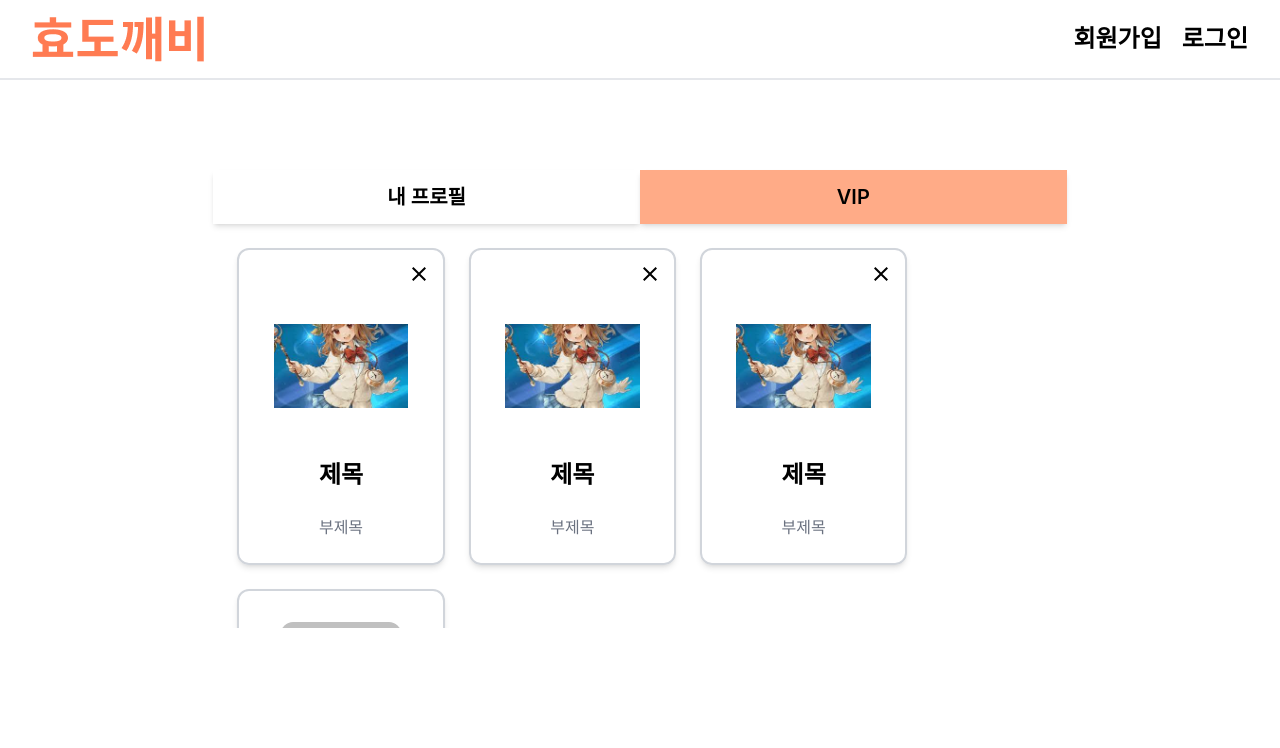
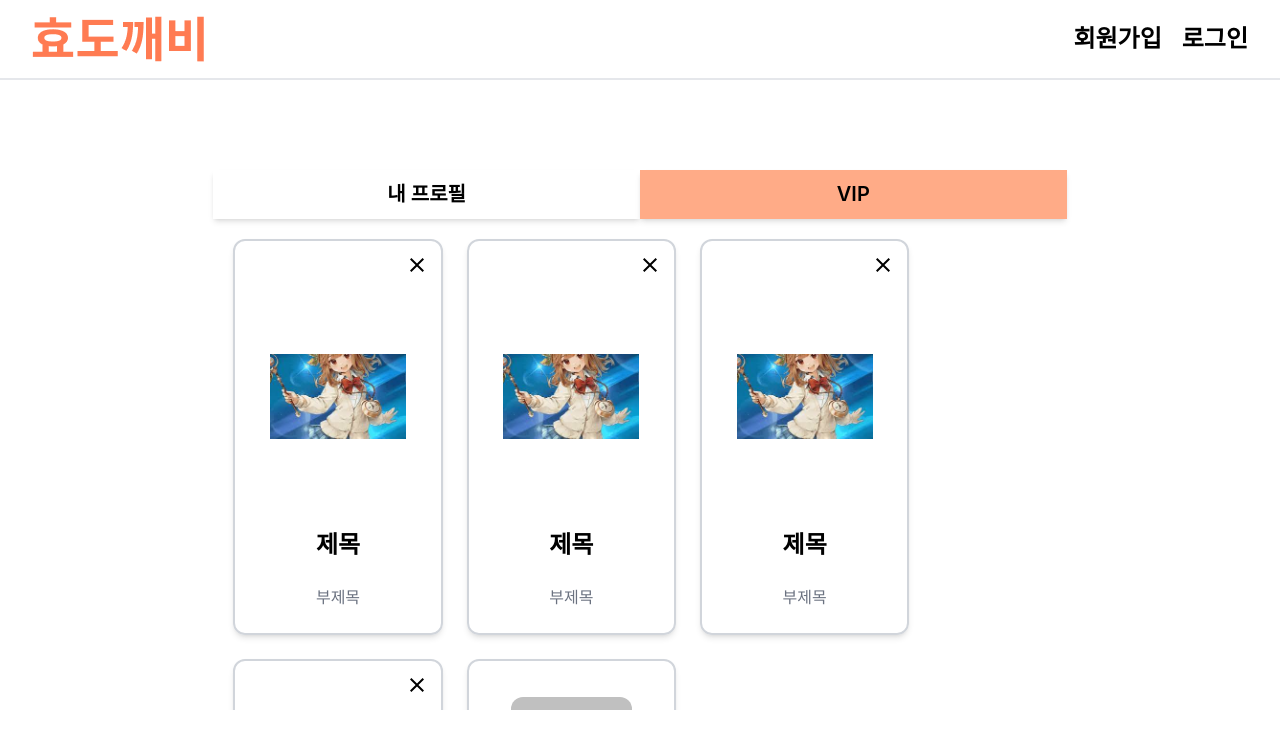
Before and after one commit to SSAFY-B305J/Hyodokebi, a React (Create React App) app in the folder front/: page / in a window 1280 px wide. Both pictures are taken after a click on the element "VIP". Shown: the top 748 px of the page. Built offline with nearby package versions, Linux system fonts and the light colour scheme.

Commit message:
Feat: DoubleTab.jsx css 설정 필요

```diff
--- a/front/src/components/card/AddCard.tsx
+++ b/front/src/components/card/AddCard.tsx
@@ -2,7 +2,7 @@ import AddCircleOutlineIcon from '@mui/icons-material/AddCircleOutline';
 
 export default function AddCard() {
   return (
-    <div className="flex flex-col w-1/4 p-3 m-3 border-2 border-gray-300 shadow-md h-5/6 rounded-xl">
+    <div className="box-border flex flex-col w-1/4 p-3 m-3 border-2 border-gray-300 shadow-md h-5/6 rounded-xl">
       {/* ALERT width와 height는 확인용으로 넣은 것으로 추후 수정. */}
       <div className="flex items-center justify-center w-full h-2/3">
         <div className="flex items-center justify-center w-2/3 rounded-xl h-4/5 bg-silver">
--- a/front/src/components/card/Card.tsx
+++ b/front/src/components/card/Card.tsx
@@ -3,7 +3,7 @@ import test from "../../assets/test.jpg"
 
 export default function Card() {
   return (
-    <div className="flex flex-col justify-between w-1/4 p-3 m-3 border-2 border-gray-300 shadow-md h-5/6 rounded-xl ">
+    <div className="box-border flex flex-col justify-between w-1/4 p-3 m-3 border-2 border-gray-300 shadow-md h-5/6 rounded-xl ">
       {/* ALERT width와 height는 확인용으로 넣은 것으로 추후 수정. */}
       <div className="flex justify-end">
         <CloseIcon onClick={()=> console.log("닫기")} />
--- a/front/src/components/tab/DoubleTab.tsx
+++ b/front/src/components/tab/DoubleTab.tsx
@@ -29,16 +29,18 @@ export default function DoubleTab() {
         </div>
       </div>
       {index === 0 ? (
-        <div className="flex flex-1 w-full p-3">프로필</div>
+        <div className="box-border flex flex-1 w-full p-2">프로필</div>
       ) : (
-        <div className="flex w-full p-3 overflow-y-auto">
+        <div className="box-border flex w-full p-2 overflow-y-auto">
           {/* TODO VIP map돌려서 넣고 그 다음에 Addcard 위치시키기, 아래는 예시 */}
-          <div className="flex flex-wrap w-full h-full">
+          <div className="flex flex-wrap justify-start w-full h-full">
+            <Card />
             <Card />
             <Card />
             <Card />
             <AddCard />
           </div>
+
         </div>
       )}
     </div>
```
